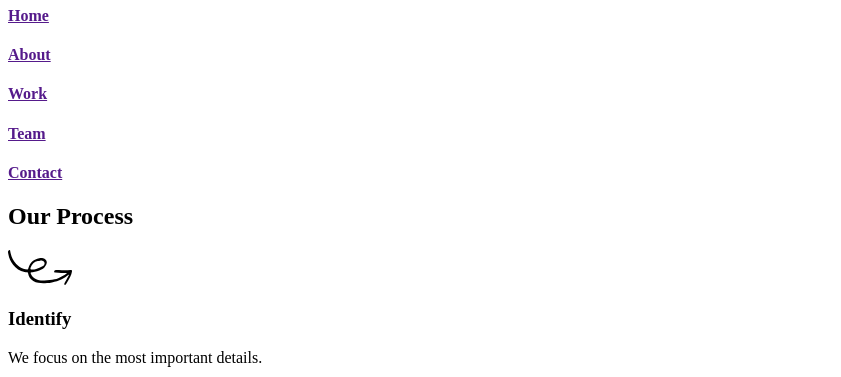
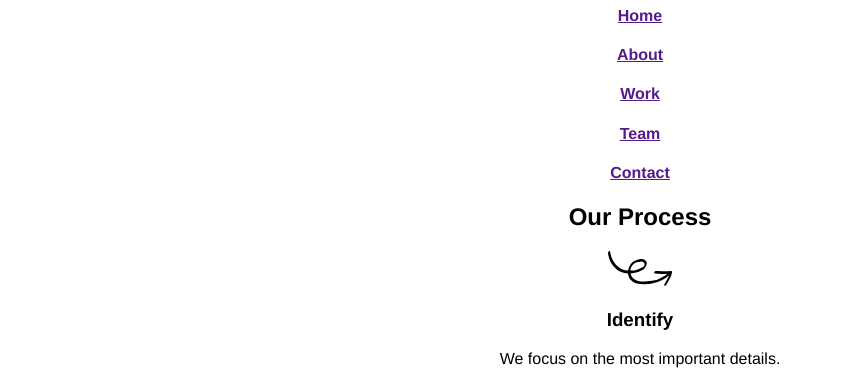
Before and after one commit to astridj/Broadway, a plain HTML site: page index.html in a window 1280 px wide. Shown: the part 73-450 px from the top of the page, without its empty margins (0-841 px from the left). Drawn offline with Linux system fonts and the light colour scheme.

Commit message:
Add stylesheet link to HTML

```diff
--- a/index.html
+++ b/index.html
@@ -1,6 +1,7 @@
 <!DOCTYPE html>
 <html>
   <head>
+    <link href="resources/style.css" type="text/css" rel="stylesheet">
     <meta charset="utf-8">
     <title>Broadway Design</title>
   </head>
```
